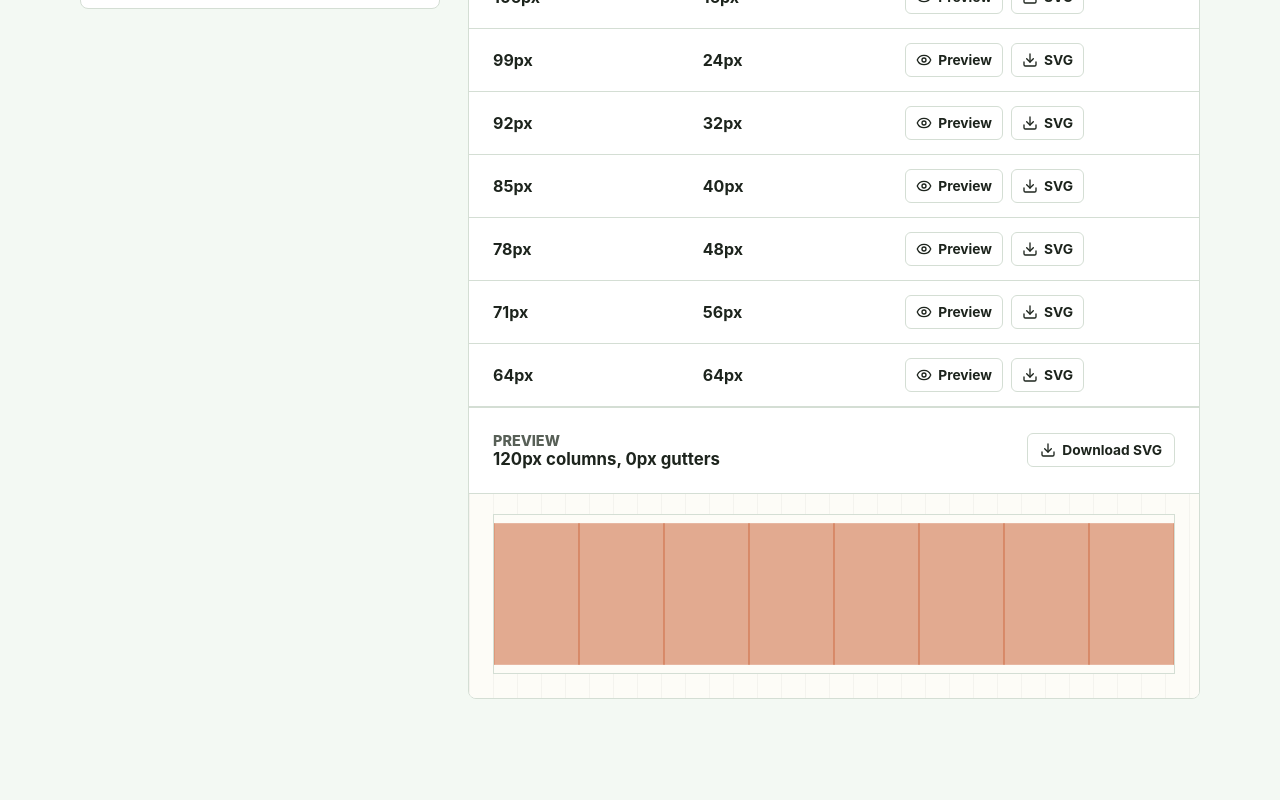
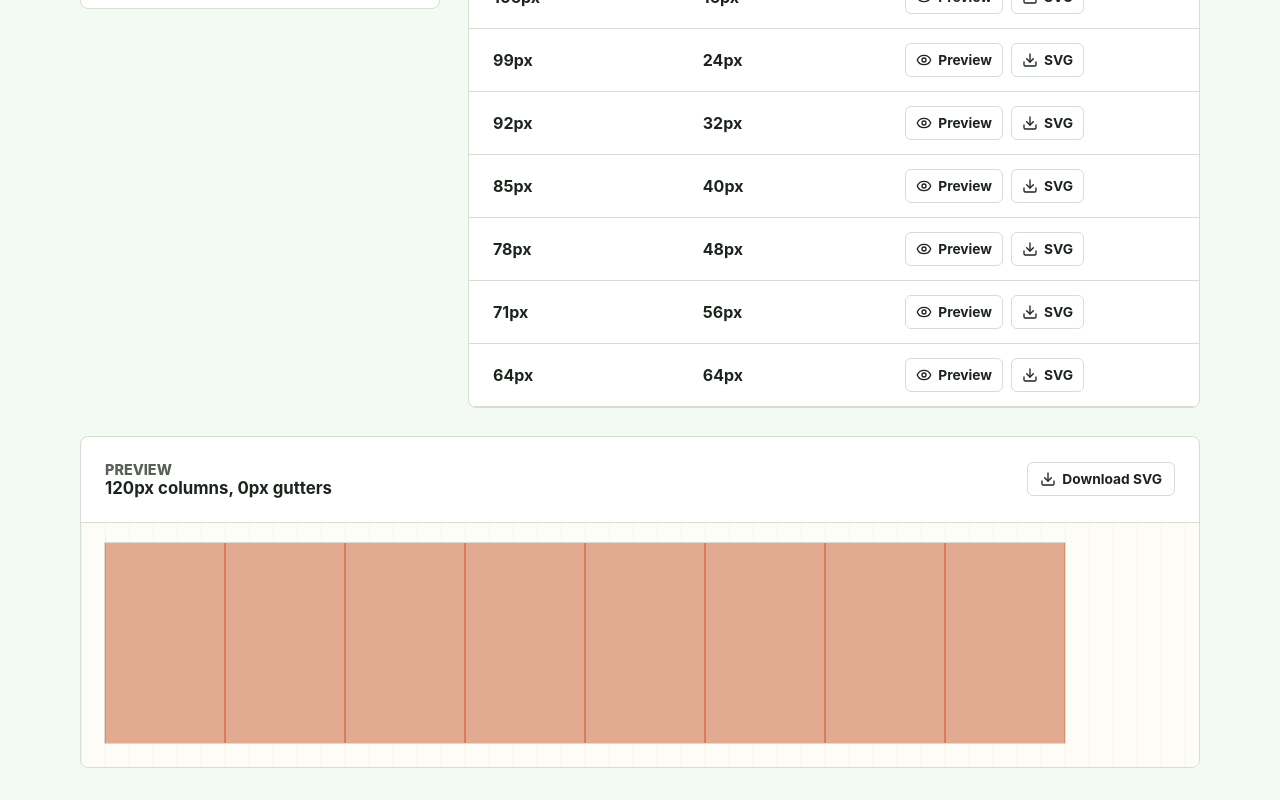
Before and after one commit to kamishino/grid-studio, a React (Vite) app: page / in a window 1280 px wide. Shown: the part 576-1376 px from the top of the page. Before the commit the page ends 1307 px from the top, so only its background shows below. Built offline with nearby package versions, Linux system fonts and the light colour scheme.

Commit message:
feat(preview): detach grid preview into full-width workspace

```diff
--- a/src/features/grid-calculator/GridCalculator.css
+++ b/src/features/grid-calculator/GridCalculator.css
@@ -7,7 +7,8 @@
 }
 
 .control-panel,
-.results-panel {
+.results-panel,
+.preview-panel {
   border: 1px solid var(--component-panel-border);
   border-radius: var(--component-panel-radius);
   background: var(--component-panel-background);
@@ -20,6 +21,11 @@
 }
 
 .results-panel {
+  overflow: hidden;
+}
+
+.preview-panel {
+  grid-column: 1 / -1;
   overflow: hidden;
 }
 
@@ -195,10 +201,6 @@
   color: var(--component-button-hover-text);
 }
 
-.preview-panel {
-  border-top: 1px solid var(--semantic-color-border);
-}
-
 .section-heading.compact {
   align-items: center;
 }
@@ -222,10 +224,9 @@
 
 .svg-preview svg {
   display: block;
-  width: 100%;
-  min-width: 420px;
-  height: 160px;
-  border: 1px solid var(--semantic-color-border);
+  width: auto;
+  height: auto;
+  outline: 1px solid var(--semantic-color-border);
   background: var(--component-preview-background);
 }
 
--- a/src/features/grid-calculator/GridCalculator.tsx
+++ b/src/features/grid-calculator/GridCalculator.tsx
@@ -199,18 +199,18 @@ export function GridCalculator() {
               : 'Enter a valid width and column count to calculate layouts.'}
           </div>
         )}
+      </section>
 
-        {activeSvg ? (
+      {activeSvg && activeLayout ? (
         <section className="preview-panel" aria-label="Selected grid preview">
           <div className="section-heading compact">
             <div>
               <p className="eyebrow">Preview</p>
               <h2>
-                  {activeLayout?.columnWidth}px columns, {activeLayout?.gutterWidth}px
+                {activeLayout.columnWidth}px columns, {activeLayout.gutterWidth}px
                 gutters
               </h2>
             </div>
-              {activeLayout ? (
             <button
               className="download-button"
               type="button"
@@ -219,12 +219,10 @@ export function GridCalculator() {
               <Download size={16} />
               Download SVG
             </button>
-              ) : null}
           </div>
           <div className="svg-preview" dangerouslySetInnerHTML={{ __html: activeSvg }} />
         </section>
       ) : null}
-      </section>
     </div>
   );
 }
```
Lines whose indentation alone changed are shown as unchanged.
